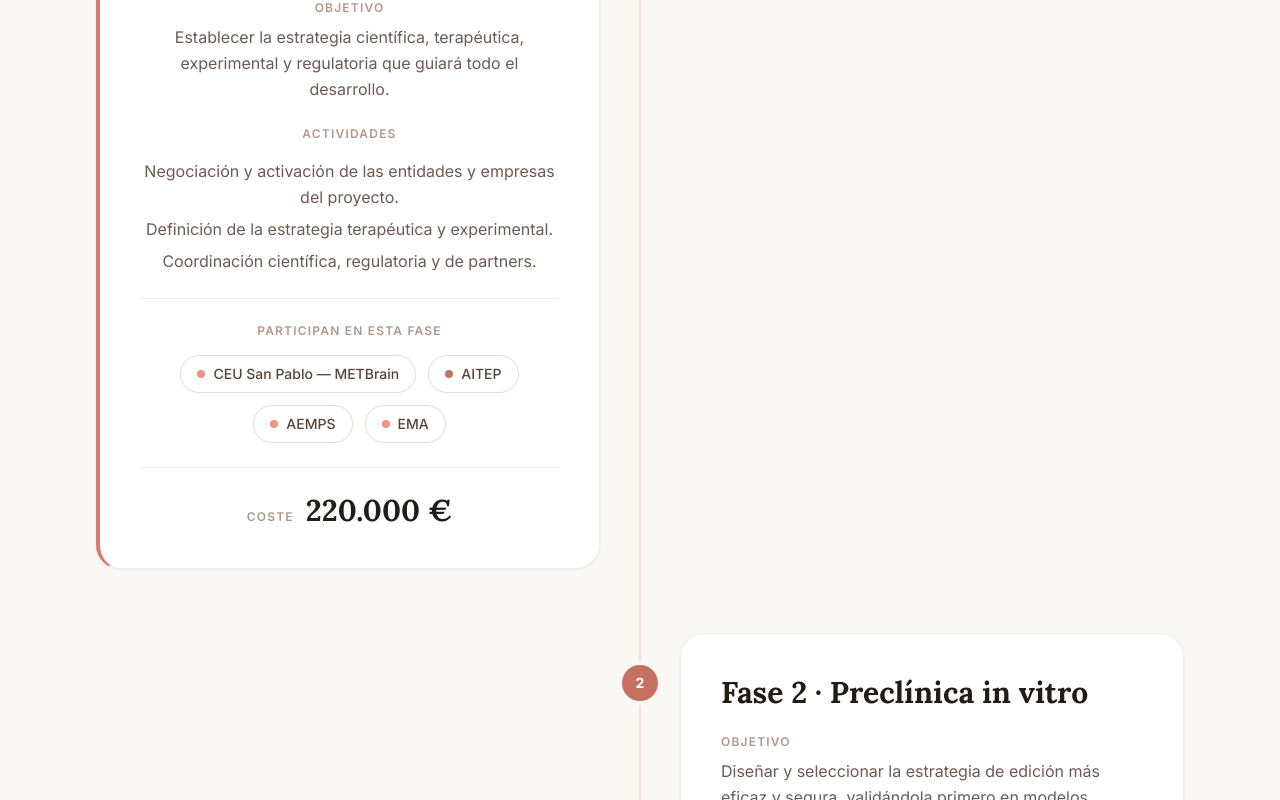
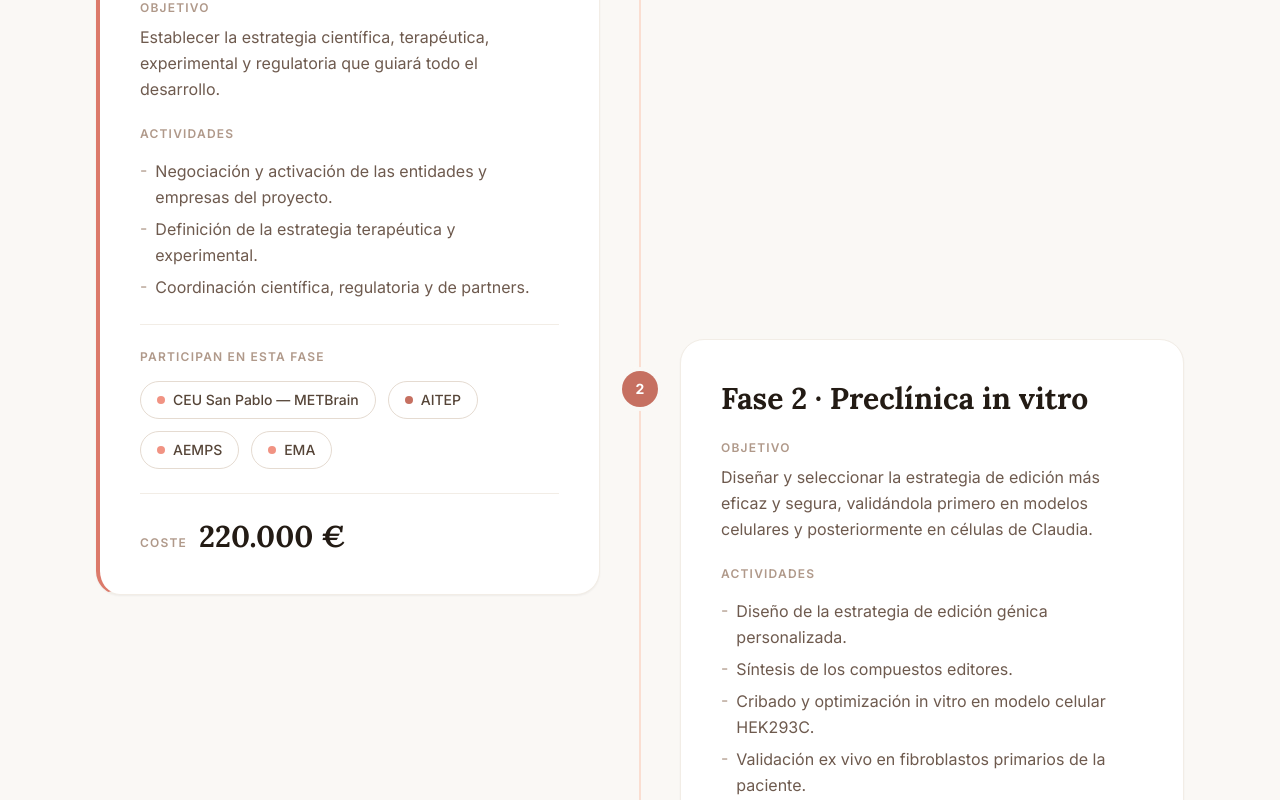
Before and after one commit to ignaciolavina/elretodeclaudia, a React (Vite) app: page /test in a window 1280 px wide. Shown: the part 940-1740 px from the top of the page. Built offline with nearby package versions, Linux system fonts and the light colour scheme.

Commit message:
fix: timeline layout

```diff
--- a/src/components/ProjectTimeline.jsx
+++ b/src/components/ProjectTimeline.jsx
@@ -116,7 +116,7 @@ const FASES = [
       'Desarrollo y optimización del sistema de administración mediante nanopartículas lipídicas (LNP).',
     ],
     participantes: [
-      { id: 'danielGao', destacado: true },
+      { id: 'danielGao' },
       { id: 'ceu' },
       { id: 'aitep' },
       { id: 'colaboradoresCientificos' },
@@ -138,7 +138,7 @@ const FASES = [
       'Evaluación preclínica in vivo: eficacia, biodistribución y seguridad/toxicidad.',
     ],
     participantes: [
-      { id: 'charlesRiver', destacado: true },
+      { id: 'charlesRiver' },
       { id: 'empresasEEUU3' },
       { id: 'ceu' },
       { id: 'aitep' },
@@ -159,7 +159,7 @@ const FASES = [
       'Seguimiento clínico de seguridad y eficacia.',
     ],
     participantes: [
-      { id: 'hospitalSantJoanDeDeu', destacado: true },
+      { id: 'hospitalSantJoanDeDeu' },
       { id: 'empresaFabricacion' },
       { id: 'aemps' },
       { id: 'ema' },
@@ -239,14 +239,12 @@ function ParticipantBadge({ id, destacado = false }) {
   )
 }
 
-function PhaseCard({ fase, alineacion }) {
-  const align = alineacion === 'centro' ? 'text-center' : 'text-left'
-  const justify = alineacion === 'centro' ? 'justify-center' : 'justify-start'
+function PhaseCard({ fase }) {
   const mostrarCoste = fase.coste && !fase.ocultarCoste
 
   return (
     <div
-      className={`rounded-3xl shadow-sm p-8 sm:p-10 bg-white ${align} ${
+      className={`rounded-3xl shadow-sm p-8 sm:p-10 bg-white text-left ${
         fase.destacado ? 'border border-gray-100 border-l-4 border-l-brand-500' : 'border border-gray-100'
       }`}
     >
@@ -264,7 +262,10 @@ function PhaseCard({ fase, alineacion }) {
       </p>
       <div className="space-y-1.5">
         {fase.actividades.map((d, i) => (
-          <p key={i} className="text-base leading-relaxed text-gray-600">{d}</p>
+          <div key={i} className="flex gap-2">
+            <span className="text-gray-400 flex-shrink-0">-</span>
+            <p className="text-base leading-relaxed text-gray-600">{d}</p>
+          </div>
         ))}
       </div>
 
@@ -273,7 +274,7 @@ function PhaseCard({ fase, alineacion }) {
       <p className="text-xs uppercase tracking-widest font-semibold mb-4 text-gray-400">
         Participan en esta fase
       </p>
-      <div className={`flex flex-wrap gap-3 ${justify}`}>
+      <div className="flex flex-wrap gap-3 justify-start">
         {fase.participantes.map(({ id, destacado }) => (
           <ParticipantBadge key={id} id={id} destacado={destacado} />
         ))}
@@ -290,7 +291,7 @@ function PhaseCard({ fase, alineacion }) {
             </p>
           ) : (
             <div>
-              <div className={`flex items-baseline gap-3 ${justify}`}>
+              <div className="flex items-baseline gap-3 justify-start">
                 <span className="text-xs uppercase tracking-widest font-semibold text-gray-400">
                   {fase.coste.etiqueta || 'Coste'}
                 </span>
@@ -358,15 +359,15 @@ export default function ProjectTimeline() {
         <div className="relative">
           <div className="absolute top-0 bottom-0 left-6 md:left-1/2 w-px bg-brand-200 md:-translate-x-1/2" />
 
-          <div className="space-y-10 md:space-y-16">
+          <div>
             {FASES.map((fase, i) => (
-              <div key={fase.numero} className="relative">
+              <div key={fase.numero} className={`relative ${i === 0 ? '' : 'mt-10 md:-mt-64'}`}>
                 <div className="absolute left-6 md:left-1/2 top-8 -translate-x-1/2 z-10 w-9 h-9 rounded-full bg-brand-600 text-white text-sm font-bold flex items-center justify-center ring-4 ring-gray-50">
                   {fase.numero}
                 </div>
 
                 <div className={`pl-16 md:pl-0 md:w-[calc(50%-2.5rem)] ${i % 2 === 0 ? 'md:mr-auto' : 'md:ml-auto'}`}>
-                  <PhaseCard fase={fase} alineacion={i % 2 === 0 ? 'centro' : 'izquierda'} />
+                  <PhaseCard fase={fase} />
                 </div>
               </div>
             ))}
```
